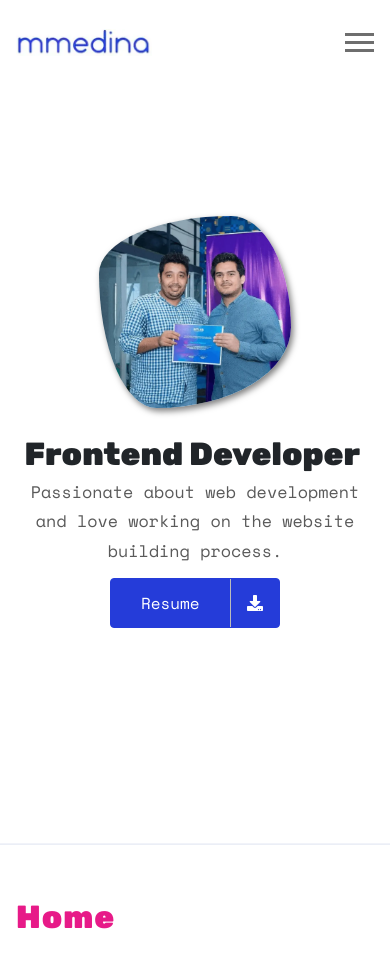
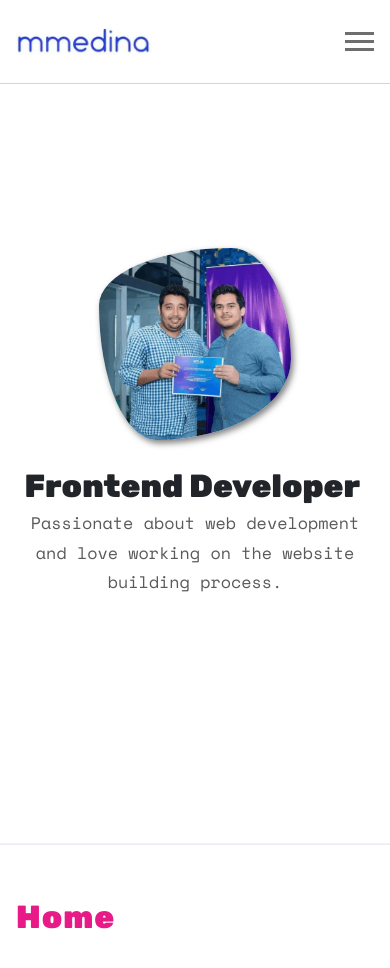
Before and after one commit to mmedinasv05/Portafolio, a React (Create React App) app: page / in a window 390 px wide. Shown: the top 968 px of the page. Built offline with nearby package versions, Linux system fonts and the light colour scheme.

Commit message:
adding styles to menu

```diff
--- a/src/Components/CSS/Curriculum.css
+++ b/src/Components/CSS/Curriculum.css
@@ -53,7 +53,7 @@
 /* XL- Done */
 @media screen and (max-width: 1200px) {
   .link-cv {
-    height: 50px;
+    height: 45px;
   }
 }
 
--- a/src/Components/CSS/Header.css
+++ b/src/Components/CSS/Header.css
@@ -13,6 +13,8 @@
   background-color: var(--white);
   transition: background-color 0.1s;
   margin: 0 auto;
+  /* box-shadow: 0 1px 0 rgba(0, 0, 0, 0.1); */
+  border-bottom: 0.1rem solid rgba(49, 49, 49, 0.2);
 }
 
 /* Menu Hamburguesa */
--- a/src/Components/Welcome.js
+++ b/src/Components/Welcome.js
@@ -2,7 +2,7 @@ import React from "react";
 import "../Components/CSS/Welcome.css";
 import "../Components/CSS/CustomeProperties.css";
 import welcomeImage from "./Image/about-image-min.webp";
-import Curriculum from "./Curriculum";
+//import Curriculum from "./Curriculum";
 
 function Welcome() {
   return (
@@ -13,7 +13,7 @@ function Welcome() {
           Passionate about web development and love working on the website
           building process.
         </p>
-        <Curriculum />
+        {/* <Curriculum /> */}
       </section>
       <img
         src={welcomeImage}
--- a/src/Pages/About.js
+++ b/src/Pages/About.js
@@ -1,7 +1,7 @@
+import { useState } from "react";
 import Header from "../Components/Header";
 import Aboutme from "../Components/Aboutme";
 import Footer from "../Components/Footer";
-import { useState } from "react";
 import Loader from "../Components/Loader";
 
 function About() {
```
